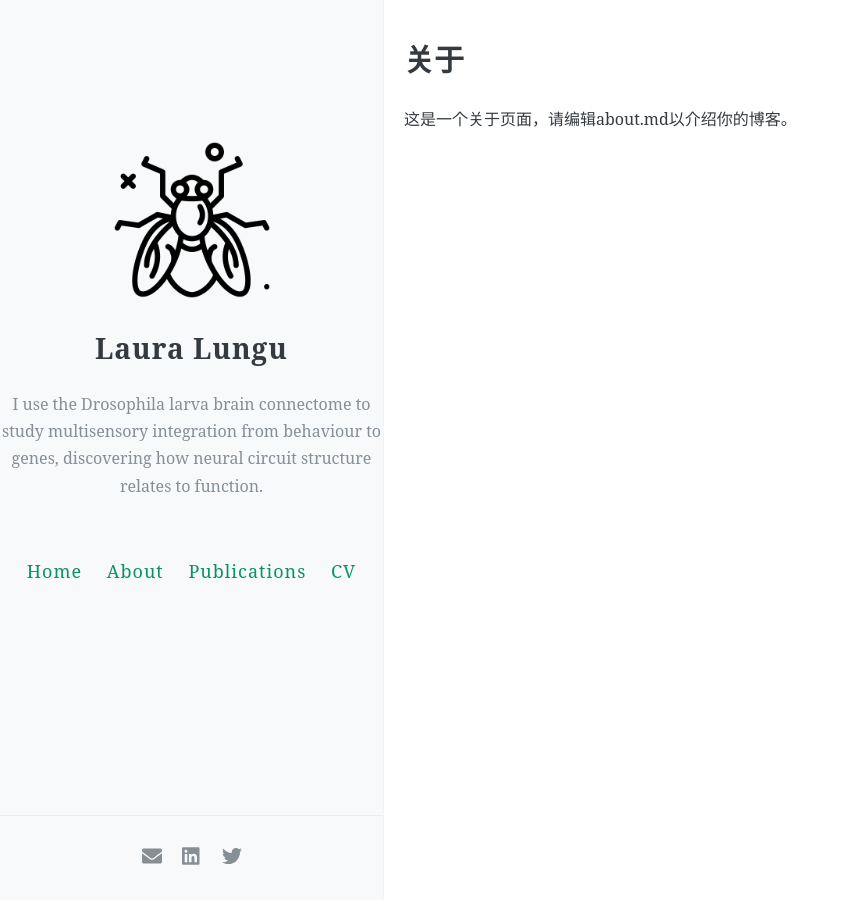
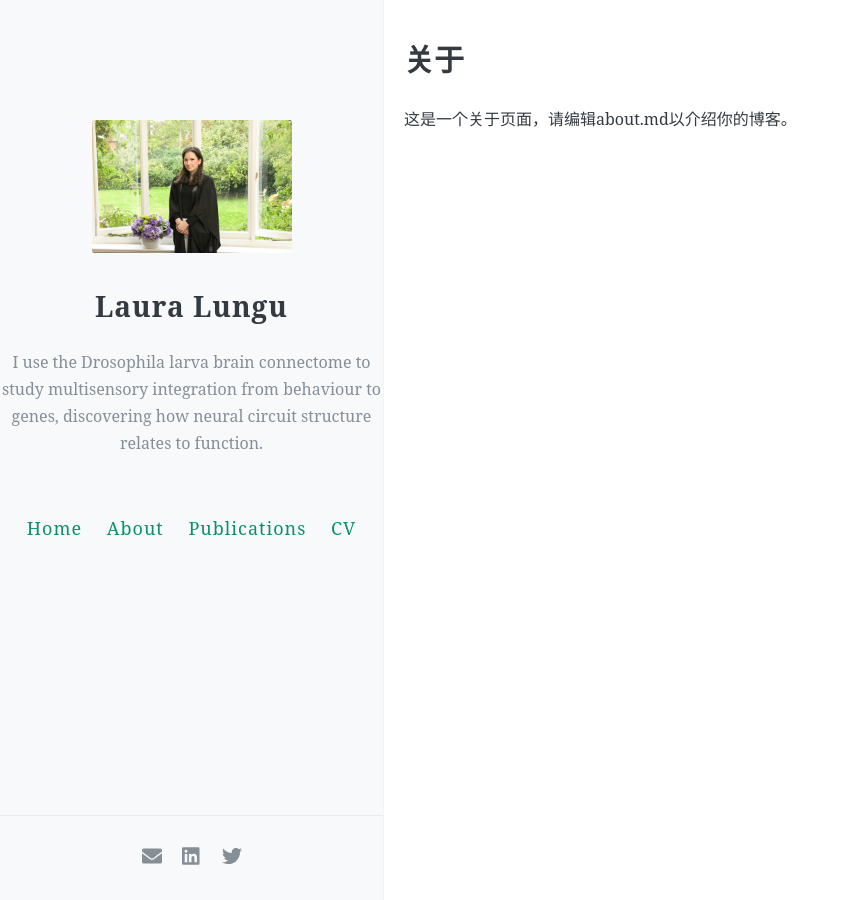
Before and after one commit to whiteflies/WordsOnFlies_2, a Jekyll site: the page built from about.md, in a window 1280 px wide. Shown: the whole page, without its empty margins (0-848 px from the left). Built offline with Jekyll 4.4.1, drawn with Linux system fonts in a browser that asks for light colours; comment, search, counter and statistics services are not loaded.

Commit message:
use my face

```diff
--- a/_config.yml
+++ b/_config.yml
@@ -21,7 +21,7 @@
 #
 
 # Your blog logo image URL, the recommended size should not exceed 300px × 300px
-avatar: https://raw.githubusercontent.com/whiteflies/WordsOnFlies_2/master/images/fly2.png
+avatar: https://raw.githubusercontent.com/whiteflies/WordsOnFlies_2/master/images/myface.jpg
 
 # Your favicon (appearing on the browser tab) image URL, it is recommended to use a smaller (64px × 64px) image
 favicon: https://raw.githubusercontent.com/whiteflies/WordsOnFlies_2/master/images/fly2.png
```
